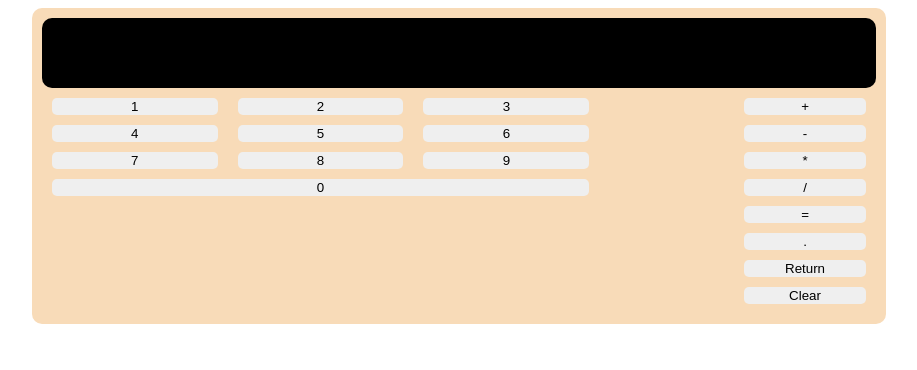
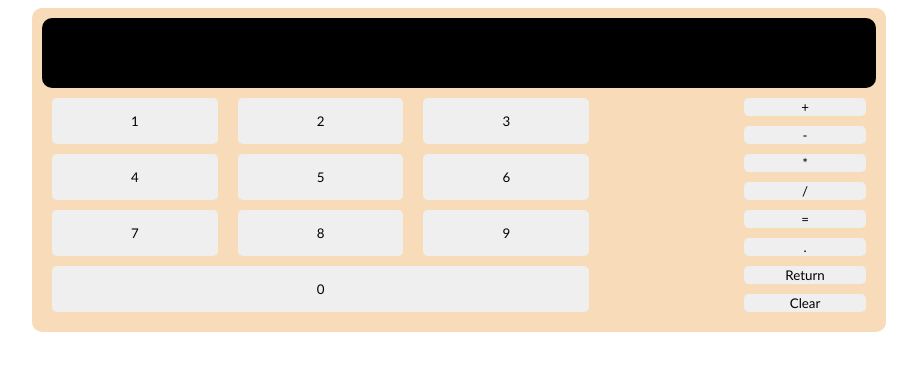
Before and after one commit to simoneries/calculator, a plain HTML site: page index.html in a window 1280 px wide. Shown: the whole page, without its empty margins (181-1098 px from the left). Drawn offline with Linux system fonts and the light colour scheme.

Commit message:
Modify the font-family

```diff
--- a/style.css
+++ b/style.css
@@ -24,6 +24,7 @@ body{
     display: flex;
     justify-content: flex-end;
     padding: 10px;
+    font-family: 'Trebuchet MS', 'Lucida Sans Unicode', 'Lucida Grande', 'Lucida Sans', Arial, sans-serif;
 }
 
 #button-container{
@@ -45,10 +46,12 @@ body{
     display: flex;
     flex-direction: column;
     gap : 10px;
+    justify-content: space-between;
 }
 
 #row{
     display: flex;
+    flex:1;
     justify-content: space-around;
     gap:20px;
 }
@@ -61,6 +64,7 @@ body{
 button{
     border-radius: 5px;
     border : none;
+    font-family: 'Trebuchet MS', 'Lucida Sans Unicode', 'Lucida Grande', 'Lucida Sans', Arial, sans-serif;
 }
 
 #operator-container button {
```
